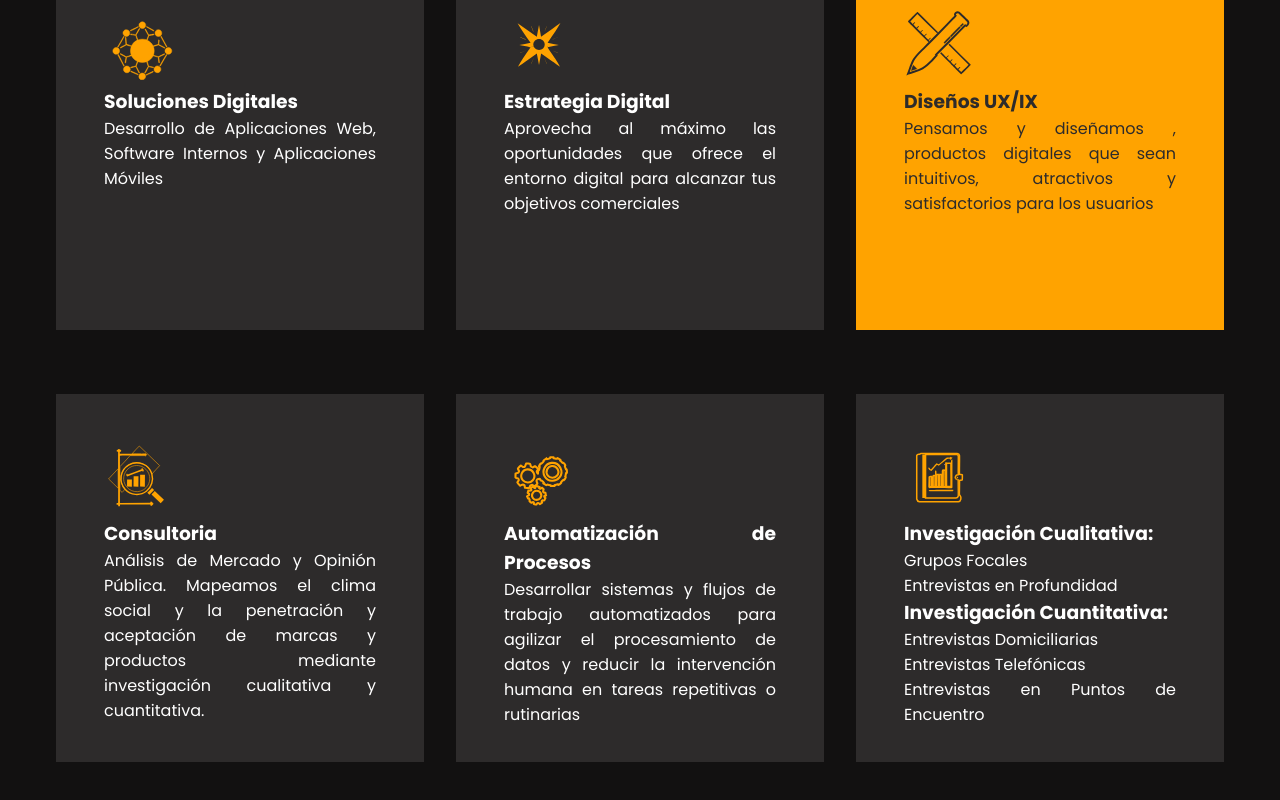
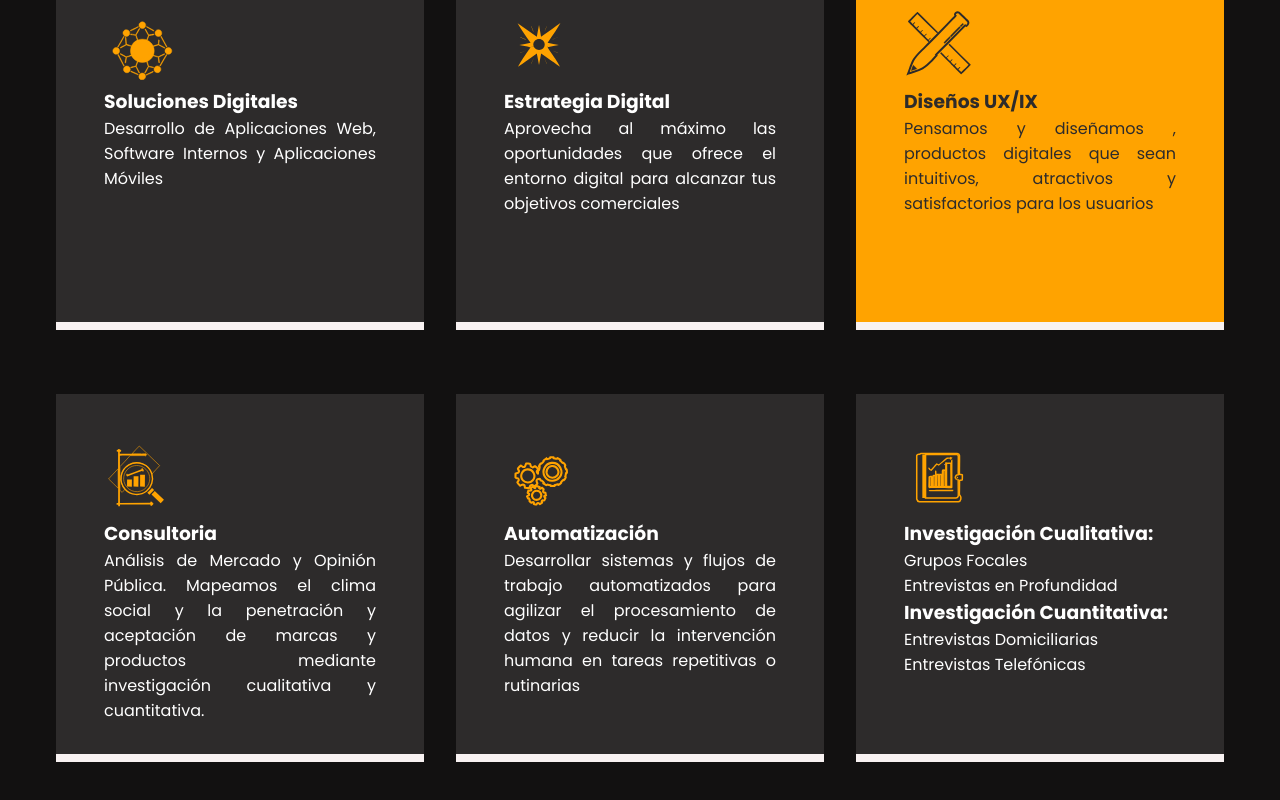
Before and after one commit to Lucas-aquiles/web-empresa, a Next.js app: page / in a window 1280 px wide. Shown: the part 1596-2396 px from the top of the page. Built offline with nearby package versions, Linux system fonts and the light colour scheme.

Commit message:
add changes in services

```diff
--- a/src/components/services.module.css
+++ b/src/components/services.module.css
@@ -22,6 +22,8 @@
     background-color:#ffa300;
     margin:1rem;
     color:rgb(45, 43, 43);
+    position: relative;
+
 
 
 }
@@ -30,7 +32,7 @@
     padding-top: 3rem;
     padding-right: 3rem;
     text-align: justify;
-
+position: relative;
     width: 23rem;
     height: 23rem;
     background-color: rgb(45, 43, 43);
@@ -64,3 +66,17 @@
     align-items: center;
     margin-left: 10rem;
 }
+
+.lineaDiv{
+    width: 23rem;
+    height: 0.5rem;
+    background-color: rgb(248, 242, 242);
+    position: absolute;
+    bottom: 0rem;
+    left: 0rem;
+}
+
+.container:hover{
+    .lineaDiv{       background-color: #ffa300;
+    }
+}
--- a/src/components/services.tsx
+++ b/src/components/services.tsx
@@ -5,35 +5,42 @@ import Image from "next/image";
 export default function Services() {
   return (
     <div className={styles.generalDiv}>
-
       <div className={styles.centrar}>
         <div className={styles.lyne}></div>
         <h3 className={styles.title}>Servicios.</h3>
       </div>
       <h3 className={styles.title1}>NUESTROS SERVICIOS PARA LOS CLIENTES</h3>
 
-      <div className={styles.fathercontainer} >
+      <div className={styles.fathercontainer}>
         <div className={styles.container}>
           <Image
             src="/titulo1.svg"
             width={70}
             height={70}
-
             alt="Screenshots of the dashboard project showing desktop version"
           />
           <h3>Soluciones Digitales </h3>
-          <p>Desarrollo de Aplicaciones Web, Software Internos y Aplicaciones Móviles</p>
+          <p>
+            Desarrollo de Aplicaciones Web, Software Internos y Aplicaciones
+            Móviles
+          </p>
+
+          <div className={styles.lineaDiv}></div>
         </div>
         <div className={styles.container}>
           <Image
             src="/titulo2.svg"
             width={70}
             height={70}
-
             alt="Screenshots of the dashboard project showing desktop version"
           />
           <h3>Estrategia Digital</h3>
-          <p>Aprovecha al máximo las oportunidades que ofrece el entorno digital para alcanzar tus objetivos comerciales</p>
+          <p>
+            Aprovecha al máximo las oportunidades que ofrece el entorno digital
+            para alcanzar tus objetivos comerciales
+          </p>
+          <div className={styles.lineaDiv}></div>
+
         </div>
 
         <div className={styles.container1}>
@@ -41,16 +48,17 @@ export default function Services() {
             src="/titulo3.svg"
             width={70}
             height={70}
-
             alt="Screenshots of the dashboard project showing desktop version"
           />
           <h3>Diseños UX/IX</h3>
-          <p>Pensamos y diseñamos , productos digitales que sean intuitivos, atractivos y satisfactorios para los usuarios</p>
-        </div>
-
+          <p>
+            Pensamos y diseñamos , productos digitales que sean intuitivos,
+            atractivos y satisfactorios para los usuarios
+          </p>
+          <div className={styles.lineaDiv}></div>
 
         </div>
-
+      </div>
 
       <div className={styles.fathercontainer}>
         <div className={styles.container}>
@@ -58,13 +66,17 @@ export default function Services() {
             src="/titulo4.svg"
             width={70}
             height={70}
-
             alt="Screenshots of the dashboard project showing desktop version"
           />
           <h3>Consultoria</h3>
-          <p> Análisis de Mercado y Opinión Pública.
-          Mapeamos el clima social y la penetración y aceptación de marcas y productos mediante investigación cualitativa y cuantitativa.
+          <p>
+            {" "}
+            Análisis de Mercado y Opinión Pública. Mapeamos el clima social y la
+            penetración y aceptación de marcas y productos mediante
+            investigación cualitativa y cuantitativa.
           </p>
+          <div className={styles.lineaDiv}></div>
+
         </div>
 
         <div className={styles.container}>
@@ -72,12 +84,16 @@ export default function Services() {
             src="/titulo5.svg"
             width={70}
             height={70}
-
             alt="Screenshots of the dashboard project showing desktop version"
           />
-          <h3>Automatización de Procesos </h3>
-          <p>Desarrollar sistemas y flujos de trabajo automatizados para agilizar el procesamiento de datos y reducir
-             la intervención humana en tareas repetitivas o rutinarias</p>
+          <h3>Automatización </h3>
+          <p>
+            Desarrollar sistemas y flujos de trabajo automatizados para agilizar
+            el procesamiento de datos y reducir la intervención humana en tareas
+            repetitivas o rutinarias
+          </p>
+          <div className={styles.lineaDiv}></div>
+
         </div>
 
         <div className={styles.container}>
@@ -85,7 +101,6 @@ export default function Services() {
             src="/titulo6.svg"
             width={70}
             height={70}
-
             alt="Screenshots of the dashboard project showing desktop version"
           />
           <h3> Investigación Cualitativa: </h3>
@@ -94,7 +109,8 @@ export default function Services() {
           <h3> Investigación Cuantitativa: </h3>
           <p> Entrevistas Domiciliarias</p>
           <p> Entrevistas Telefónicas</p>
-          <p> Entrevistas en Puntos de Encuentro</p>
+          <div className={styles.lineaDiv}></div>
+
         </div>
       </div>
     </div>
```
Also changed, not shown: src/components/data.tsx (added, +23 -0 lines). Lines whose indentation alone changed are shown as unchanged.
